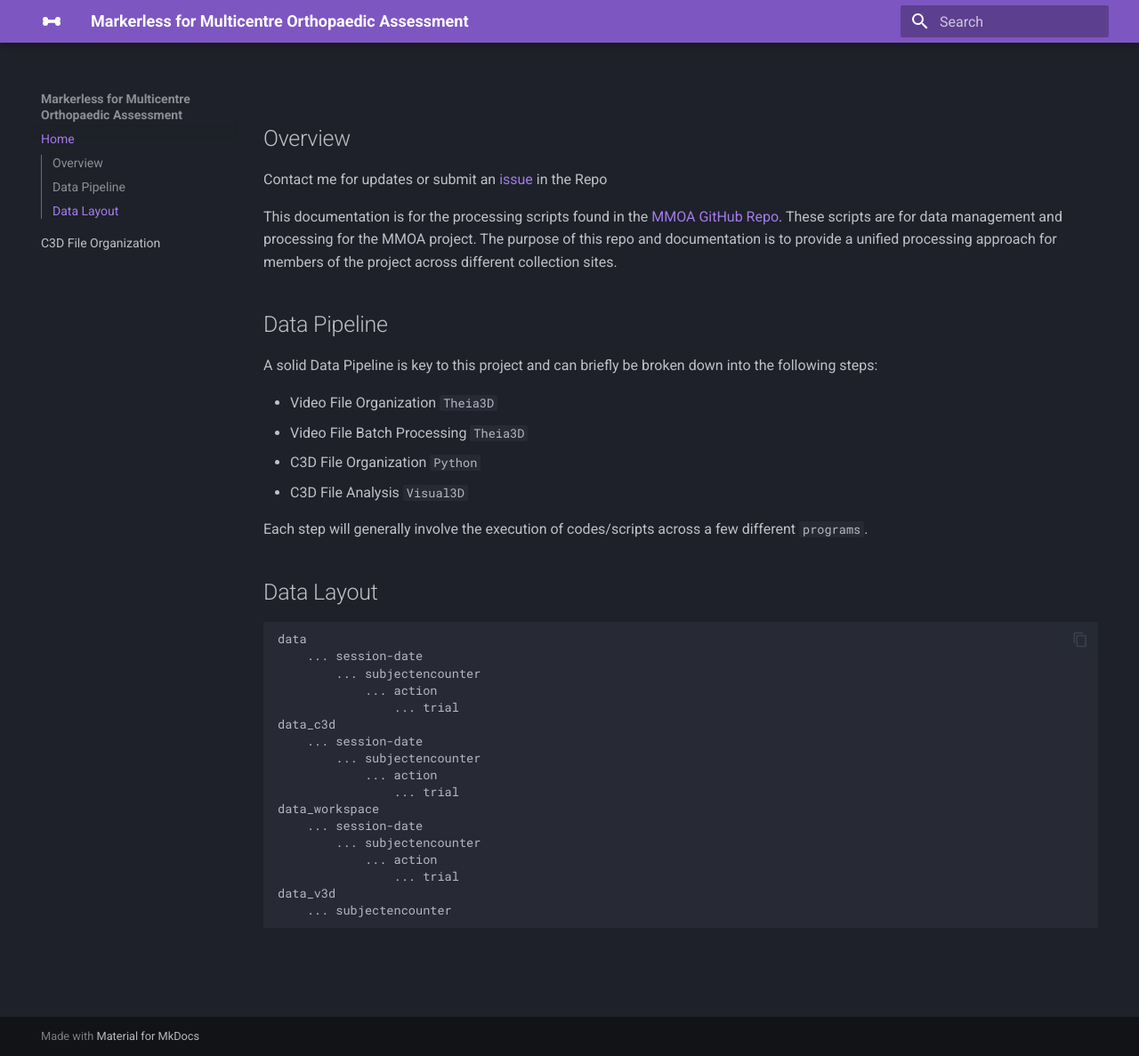
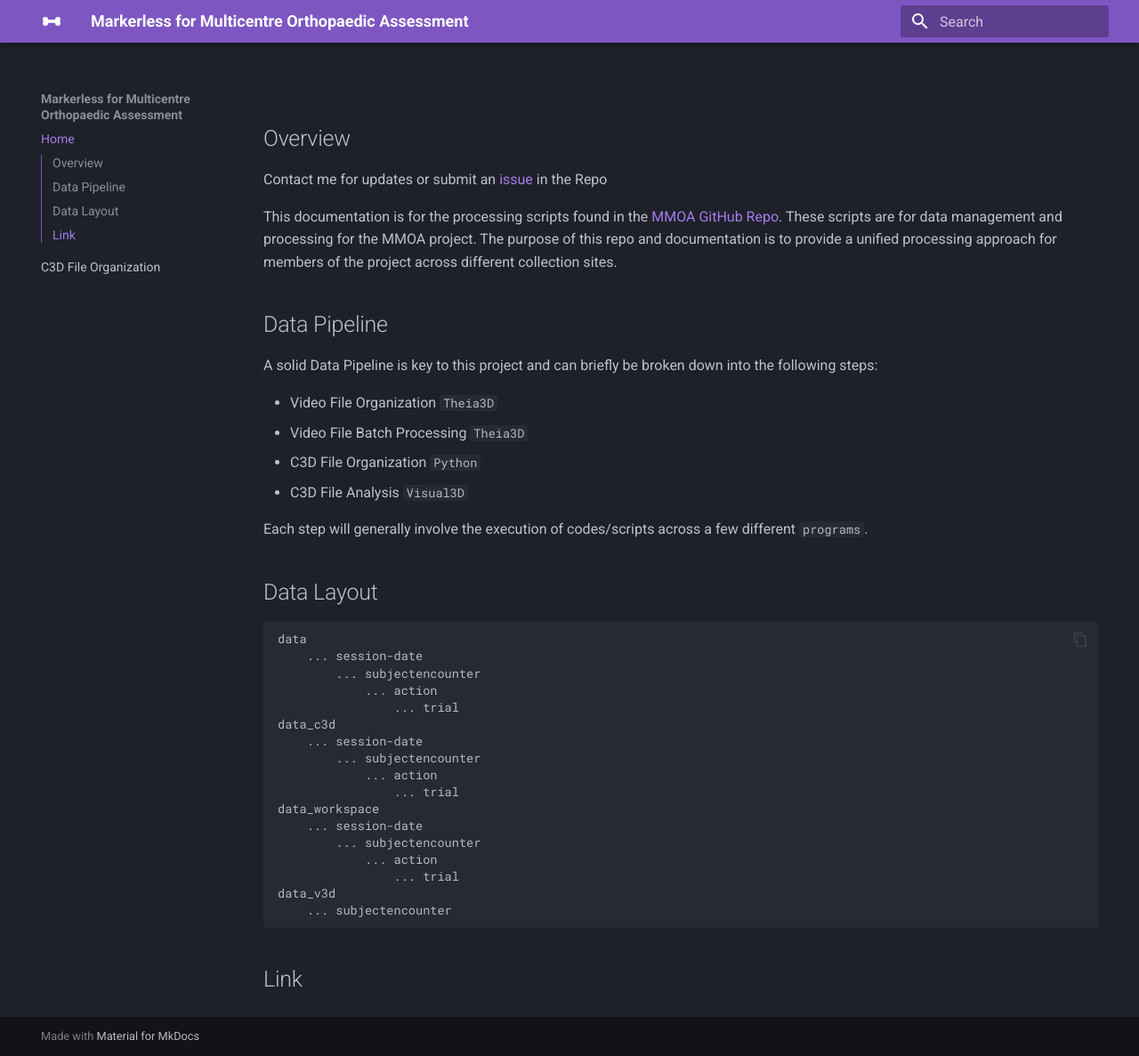
Before and after one commit to jouterleys/mmoa, an MkDocs documentation site: the page built from docs/index.md, in a window 1280 px wide and 1187 px high. Shown: the whole window at 89% size. Built offline with MkDocs 1.6.1 and Material for MkDocs 9.7.7, drawn with Linux system fonts in a browser that asks for light colours.

Commit message:
test_link

```diff
--- a/docs/index.md
+++ b/docs/index.md
@@ -35,3 +35,5 @@ Each step will generally involve the execution of codes/scripts across a few dif
 					... trial
 	data_v3d
 		... subjectencounter
+
+## Link
```
